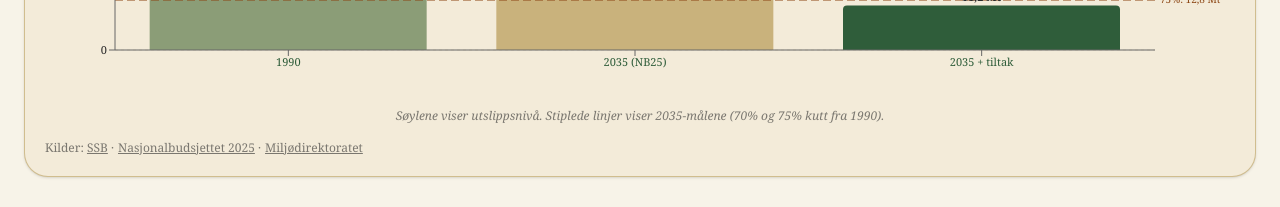
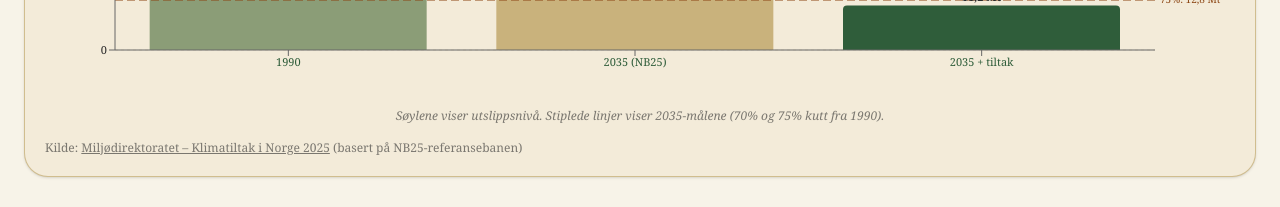
Before and after one commit to ollholl/klimatiltak-2025, a React (Vite) app: page / in a window 1280 px wide. Shown: the part 1220-1427 px from the top of the page. Built offline with nearby package versions, Linux system fonts and the light colour scheme.

Commit message:
Forenkle kilder: kun Mdir-lenke (inneholder NB25/SSB-referanser)

```diff
--- a/src/App.jsx
+++ b/src/App.jsx
@@ -20,9 +20,8 @@ import {
 // Alle tiltak i KiN 2025 er TILLEGGSKUTT utover denne banen.
 //
 // Kilder:
-// - SSB: https://www.ssb.no/natur-og-miljo/forurensning-og-klima/statistikk/utslipp-til-luft
-// - NB25/Klimastatus og -plan: https://www.regjeringen.no/no/dokumenter/nasjonalbudsjettet-2025/id2899500/
 // - Miljødirektoratet KiN 2025: https://www.miljodirektoratet.no/publikasjoner/2025/januar-2025/klimatiltak-i-norge-kunnskapsgrunnlag-2025/
+// (Mdir-rapporten baserer seg på NB25-referansebanen og SSB-statistikk)
 
 const CLIMATE_CONTEXT = {
   // Baseline og referansebane (NB25 = Nasjonalbudsjettet 2025 / Klimastatus og -plan)
@@ -46,12 +45,8 @@ const CLIMATE_CONTEXT = {
     },
   },
 
-  // Kilder med URL
-  sources: {
-    ssb: "https://www.ssb.no/natur-og-miljo/forurensning-og-klima/statistikk/utslipp-til-luft",
-    nb25: "https://www.regjeringen.no/no/dokumenter/nasjonalbudsjettet-2025/id2899500/",
-    mdir: "https://www.miljodirektoratet.no/publikasjoner/2025/januar-2025/klimatiltak-i-norge-kunnskapsgrunnlag-2025/",
-  }
+  // Kilde
+  source: "https://www.miljodirektoratet.no/publikasjoner/2025/januar-2025/klimatiltak-i-norge-kunnskapsgrunnlag-2025/"
 };
 
 // --- Hjelpefunksjon for å generere URL til Miljødirektoratets tiltaksark -----
@@ -931,9 +926,7 @@ export default function KlimakurPrestigeDashboard() {
             </div>
 
             <div className="mt-4 text-xs text-[#2A2A2A]/60">
-              Kilder: <a href={CLIMATE_CONTEXT.sources.ssb} target="_blank" rel="noopener noreferrer" className="underline hover:text-[#2F5D3A]">SSB</a> ·
-              <a href={CLIMATE_CONTEXT.sources.nb25} target="_blank" rel="noopener noreferrer" className="underline hover:text-[#2F5D3A] ml-1">Nasjonalbudsjettet 2025</a> ·
-              <a href={CLIMATE_CONTEXT.sources.mdir} target="_blank" rel="noopener noreferrer" className="underline hover:text-[#2F5D3A] ml-1">Miljødirektoratet</a>
+              Kilde: <a href={CLIMATE_CONTEXT.source} target="_blank" rel="noopener noreferrer" className="underline hover:text-[#2F5D3A]">Miljødirektoratet – Klimatiltak i Norge 2025</a> (basert på NB25-referansebanen)
             </div>
           </section>
 
```
Also changed, not shown: 1 other file (tests, documents, lock files or other folders).
